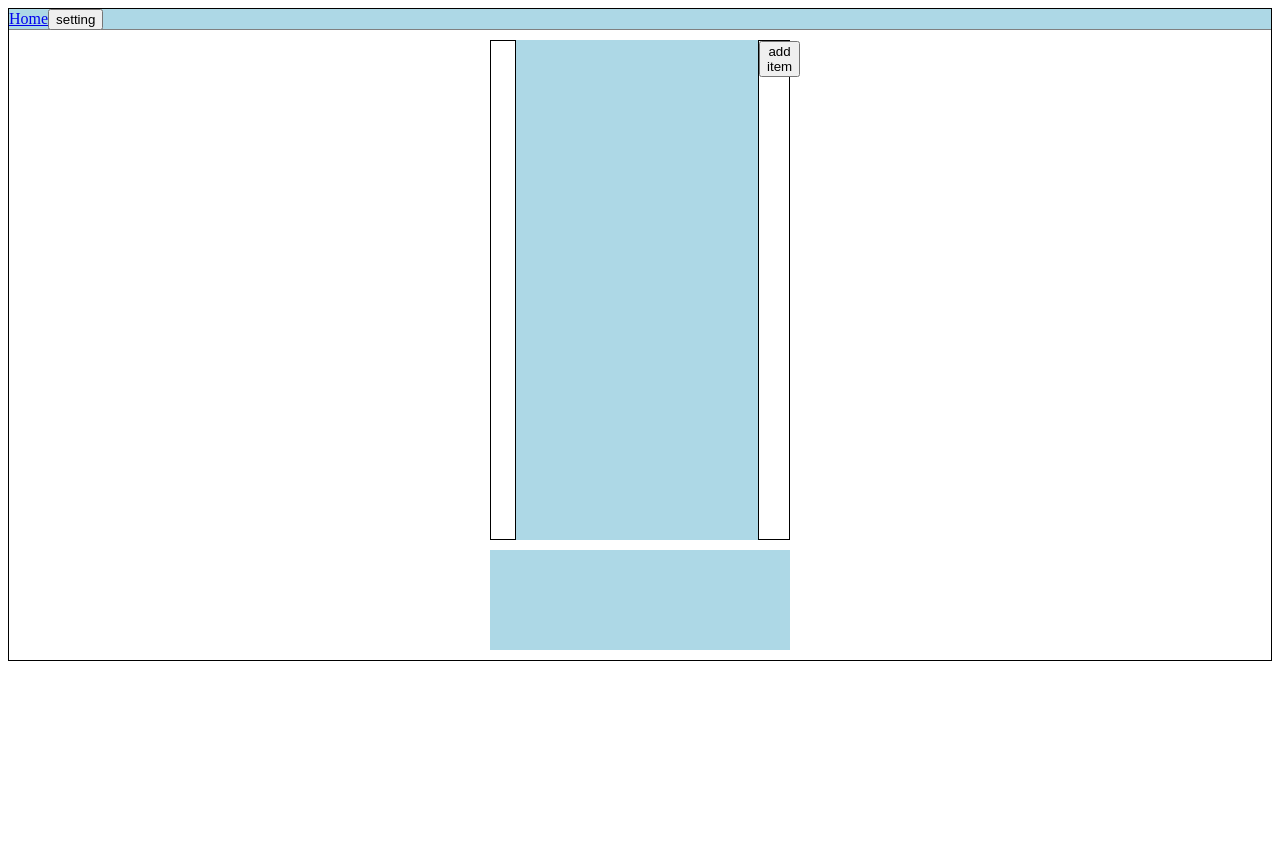
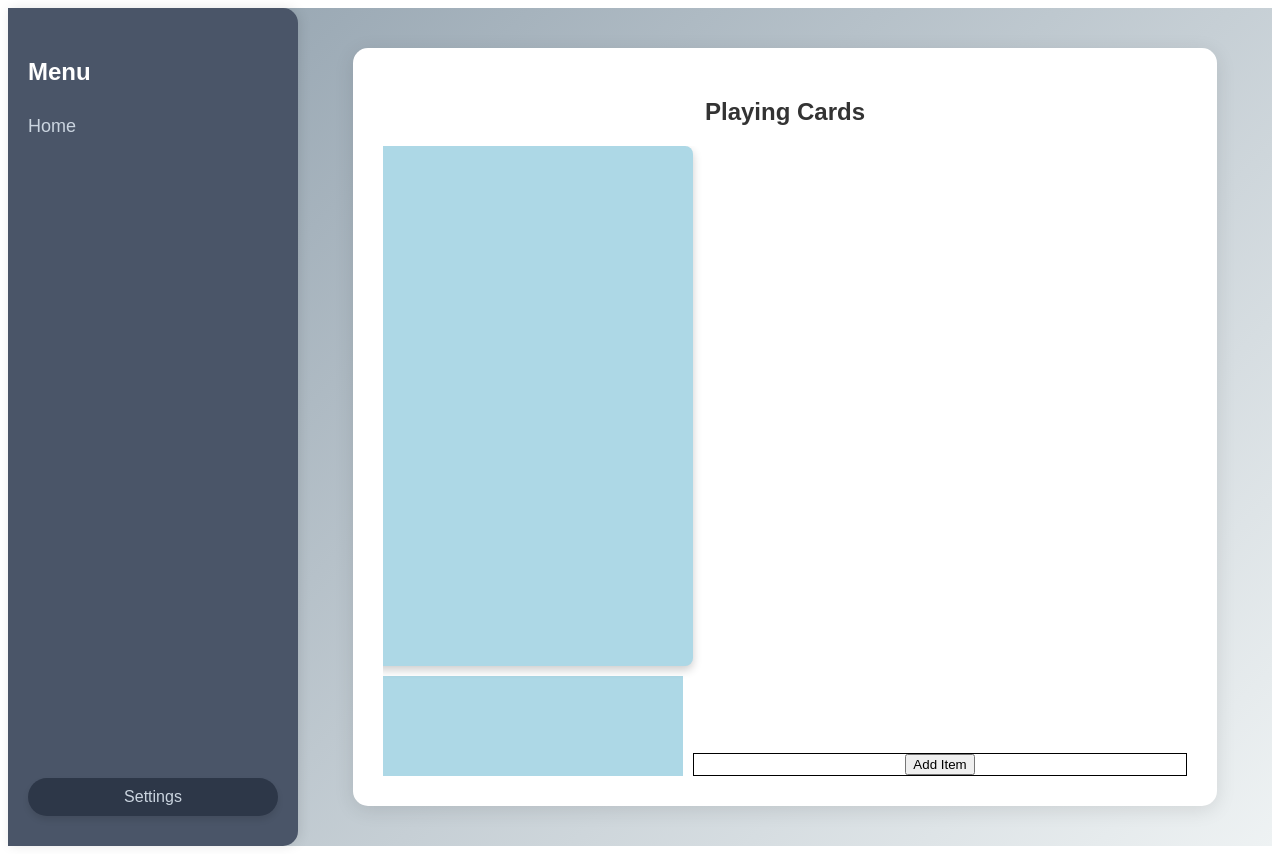
Before and after one commit to nhat499/PlayingCard, a React (Vite) app in the folder client/: page /game/1 in a window 1280 px wide. Before the commit the page ends 800 px from the top, so only its background shows below. Built offline with nearby package versions, Linux system fonts and the light colour scheme.

Commit message:
visual update, wip

```diff
--- a/client/src/components/AddItemPopup.tsx
+++ b/client/src/components/AddItemPopup.tsx
@@ -40,10 +40,10 @@ const AddItemPopup = ({ open, setOpen, setBoardItem }: AddItemPopupProps) => {
     let newItem: CardProps["card"] | undefined;
     try {
         newItem = JSON.parse(newItemString) ?? {};
-    } catch (err) {}
+    } catch (err) { }
 
     return (
-        <dialog open={open} style={{ top: 50 }}>
+        open && <div style={{ top: 50 }}>
             <div style={{ display: "flex", gap: "15px" }}>
                 <textarea
                     style={{
@@ -108,7 +108,7 @@ const AddItemPopup = ({ open, setOpen, setBoardItem }: AddItemPopupProps) => {
                     <button onClick={() => setOpen(false)}>close</button>
                 </div>
             </div>
-        </dialog>
+        </div>
     );
 };
 
--- a/client/src/components/Board.tsx
+++ b/client/src/components/Board.tsx
@@ -8,7 +8,7 @@ export type BoardProps = {
     items: { [key: string]: CardProps["card"] | StackProps["stack"] };
     setItems: React.Dispatch<React.SetStateAction<{
         [key: string]: CardProps["card"] | StackProps["stack"]
-    }>>
+    }>>;
     isDragging: boolean;
     size: { width: number; height: number };
 };
@@ -48,27 +48,29 @@ const Board = ({ items, setItems, isDragging, size }: BoardProps) => {
             ref={setNodeRef}
             style={{
                 position: "relative",
-                width: `100%`,
+                width: "100%",
                 display: "flex",
                 height: `${size.height}px`,
-                // border: "1px solid gray",
-                backgroundColor: "lightblue",
+                backgroundColor: "lightblue", // Light blue background
+                borderRadius: "8px", // Rounded corners
+                boxShadow: "0 4px 10px rgba(0, 0, 0, 0.2)", // Subtle shadow for depth
+                overflow: "hidden", // Hide overflow to keep items contained
+                padding: "10px", // Add padding for better spacing
             }}
         >
-            {Object.entries(items).map(([key, item], index) => {
-                return (
+            {Object.entries(items).map(([key, item]) => (
                 <div
                     key={key}
                     style={{
-                            position: "relative",
+                        position: "absolute", // Changed to absolute for better placement
                         zIndex: item.zIndex,
                         top: item.top,
                         left: item.left,
+                        transition: "transform 0.2s ease", // Smooth transition for movement
                     }}
                 >
                     {item.id.startsWith("card") && (
                         <Card
-                                key={key}
                             card={item as CardProps["card"]}
                             setAttribute={(id, key, value) =>
                                 setItems((currItems) => {
@@ -80,7 +82,6 @@ const Board = ({ items, setItems, isDragging, size }: BoardProps) => {
                     )}
                     {item.id.startsWith("stack") && (
                         <Stack
-                                key={key}
                             stack={item as StackProps["stack"]}
                             setAttribute={(id, key, value) =>
                                 setItems((currItems) => {
@@ -91,8 +92,7 @@ const Board = ({ items, setItems, isDragging, size }: BoardProps) => {
                         />
                     )}
                 </div>
-                );
-            })}
+            ))}
         </div>
     );
 };
--- a/client/src/components/Card.tsx
+++ b/client/src/components/Card.tsx
@@ -36,12 +36,10 @@ const Card = ({ card, setAttribute }: CardProps) => {
                     openDialog={openDialog}
                     setOpenDialog={setOpenDialog}
                     zIndex={card.zIndex + 1}
-                    // setAttribute={setAttribute}
                 >
                     <button
                         onClick={(e) => {
                             setAttribute(card.id, "disabled", !card.disabled);
-
                             setOpenDialog(false);
                         }}
                     >
@@ -49,7 +47,6 @@ const Card = ({ card, setAttribute }: CardProps) => {
                     </button>
                     <button
                         onClick={(e) => {
-                            // setAttribute(card.id, "isHidden", !card.isHidden);
                             socket.emit("FlipCard", {
                                 roomId,
                                 itemId: card.id,
@@ -73,6 +70,7 @@ const Card = ({ card, setAttribute }: CardProps) => {
                         borderColor="black"
                         borderWidth={1}
                         stable
+
                         style={{
                             width: `${card.width + 20}px`,
                             height: `${card.height + 30}px`,
@@ -80,7 +78,7 @@ const Card = ({ card, setAttribute }: CardProps) => {
                             textAlign: "center",
                         }}
                     >
-                        {card.isHidden ? "hidden" : card.name}
+                        <div style={{ wordWrap: "normal", overflowWrap: "break-word" }}>{card.isHidden ? "hidden" : card.name}</div>
                     </Polygon>
                 )}
             />
--- a/client/src/components/Draggable.tsx
+++ b/client/src/components/Draggable.tsx
@@ -38,13 +38,8 @@ const Draggable = ({ item, Children }: DraggableProps) => {
             <div
                 ref={setNodeRef}
                 style={{
-                    // border: "1px solid black",
                     position: "absolute",
                     cursor: "move",
-                    // backgroundColor: "white",
-                    // width: `${item.width}px`,
-                    // height: `${item.height}px`,
-
                     ...style,
                 }}
                 {...listeners}
--- a/client/src/components/ScreenLayout.tsx
+++ b/client/src/components/ScreenLayout.tsx
@@ -4,30 +4,85 @@ const Layout = () => {
     return (
         <div
             style={{
-                border: "1px solid black",
+                display: "flex",
+                minHeight: "100vh",
+                background: "linear-gradient(135deg, #8e9eab 0%, #eef2f3 100%)",
+                fontFamily: "'Poppins', sans-serif",
             }}
         >
+            {/* Left Sidebar */}
             <nav
                 style={{
-                    margin: 0,
-                    padding: 0,
-                    top: "0px",
-                    height: "20px",
-                    backgroundColor: "lightblue",
-                    borderBottom: "1px solid gray",
-                    width: "100%",
+                    width: "250px",
+                    backgroundColor: "#4a5568",
+                    display: "flex",
+                    flexDirection: "column",
+                    justifyContent: "space-between",
+                    padding: "30px 20px",
+                    color: "#fff",
+                    boxShadow: "2px 0 12px rgba(0, 0, 0, 0.1)",
+                    borderRadius: "0 15px 15px 0",
                 }}
             >
-                <Link to="/">Home</Link>
-                <button>setting</button>
+                <div>
+                    <h2 style={{ marginBottom: "30px" }}>Menu</h2>
+                    <Link
+                        to="/"
+                        style={{
+                            display: "block",
+                            textDecoration: "none",
+                            color: "#cbd5e0",
+                            fontSize: "18px",
+                            marginBottom: "20px",
+                        }}
+                    >
+                        Home
+                    </Link>
+                </div>
+                <button
+                    style={{
+                        backgroundColor: "#2d3748",
+                        color: "#cbd5e0",
+                        border: "none",
+                        borderRadius: "20px",
+                        padding: "10px",
+                        fontSize: "16px",
+                        cursor: "pointer",
+                        boxShadow: "0 4px 6px rgba(0, 0, 0, 0.1)",
+                        transition: "background-color 0.3s",
+                    }}
+                    onMouseOver={(e) => e.currentTarget.style.backgroundColor = "#1a202c"}
+                    onMouseOut={(e) => e.currentTarget.style.backgroundColor = "#2d3748"}
+                >
+                    Settings
+                </button>
             </nav>
+
+            {/* Main Content */}
             <div
                 style={{
-                    height: "100%",
-                    padding: "10px",
+                    flex: 1,
+                    display: "flex",
+                    justifyContent: "center",
+                    alignItems: "center",
+                    padding: "40px",
                 }}
             >
-                <Outlet />
+                <div
+                    style={{
+                        width: "90%",
+                        // maxWidth: "500px",
+                        backgroundColor: "#ffffff",
+                        borderRadius: "15px",
+                        boxShadow: "0 4px 20px rgba(0, 0, 0, 0.1)",
+                        padding: "30px",
+                        textAlign: "center",
+                    }}
+                >
+                    <h2 style={{ color: "#333", marginBottom: "20px" }}>Playing Cards</h2>
+                    {/* Add a form or input components here */}
+                    <Outlet />
+                </div>
             </div>
         </div>
     );
--- a/client/src/screens/GameScreen.tsx
+++ b/client/src/screens/GameScreen.tsx
@@ -297,54 +297,53 @@ function GameScreen() {
             <div
                 style={{
                     display: "flex",
+                    // flexDirection: "column",
+                    alignItems: "flex-end",
+                    // justifyContent: "center",
+                    gap: "10px",
+                    overflow: "hidden",
+                }}
+            >
+                <div style={{
+                    display: "flex",
                     flexDirection: "column",
                     alignItems: "center",
                     justifyContent: "center",
                     gap: "10px",
-                    overflow: "hidden",
-                }}
-            >
-                <div
-                    style={{
-                        display: "flex",
-                        width: `${boardSize.width}px`,
-                        height: "70%",
-                    }}
-                >
-                    <div
-                        style={{
-                            width: "10%",
-                            border: "1px solid black",
-                        }}
-                    ></div>
+                }}>
                     <Board
                         size={boardSize}
                         items={boardItem}
                         setItems={setBoardItem}
                         isDragging={isDragging}
                     />
-                    <div
-                        style={{
-                            width: "10%",
-                            border: "1px solid black",
-                        }}
-                    >
-                        <button onClick={() => setOpenAddItemPopup(true)}>
-                            add item
-                        </button>
-                    </div>
-                </div>
+
                     <Hand
                         boardSize={boardSize}
                         cards={handItem}
                         setItems={setHandItem}
-                ></Hand>
+                    />
                 </div>
+
+                <div
+                    style={{
+                        width: "100%",
+                        height: "100%",
+                        border: "1px solid black"
+                    }}
+                >
                     <AddItemPopup
                         open={openAddItemPopup}
                         setOpen={setOpenAddItemPopup}
                         setBoardItem={setBoardItem}
                     />
+                    <button onClick={() => setOpenAddItemPopup(true)}>
+                        Add Item
+                    </button>
+                </div>
+
+            </div>
+
         </DndContext>
     );
 }
```
Also changed, not shown: client/src/components/DraggableOptions.tsx (+14 -6 lines), client/src/screens/GameScreen.module.css (added, +57 -0 lines). Lines whose indentation alone changed are shown as unchanged.
